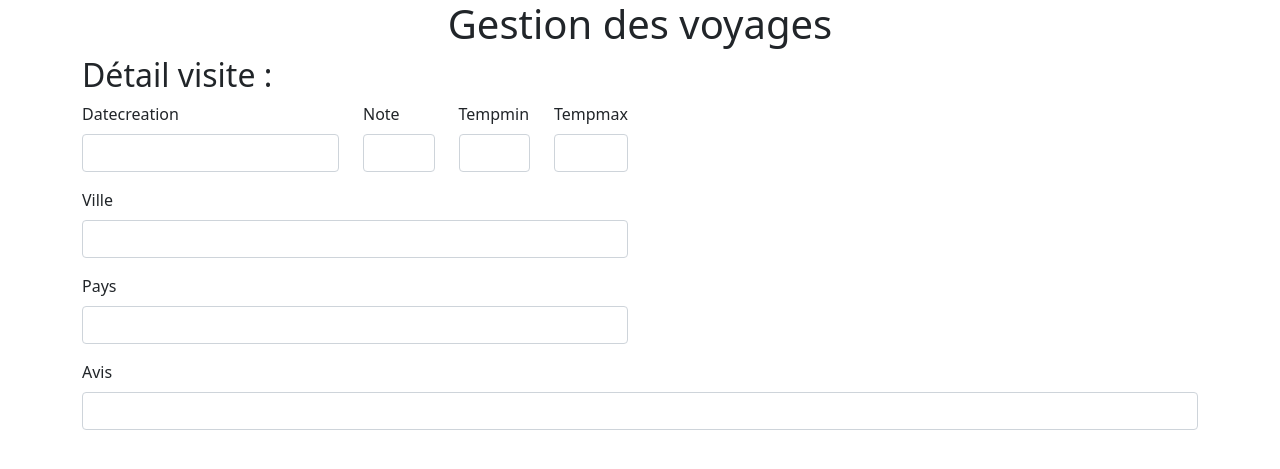
After one commit to Abdallah139375/mesvoyages, a Symfony app: template templates/admin/admin.voyage.edit.html.twig in a window 1280 px wide. The commit adds this page. Shown: the top 469 px of the page. Run offline with Twig, Linux system fonts and the light colour scheme; the template is opened without the code that fills it, so the values that code supplies are empty; form fields are guessed from the names that the template uses; some libraries are stand-ins or nearby versions.

Commit message:
phase 12 :  ORM (formulaire pour modifier une visite)

```diff
--- /dev/null
+++ b/templates/admin/admin.voyage.edit.html.twig
@@ -0,0 +1,34 @@
+{% extends "baseadmin.html.twig" %}
+{% block body %}
+    <h2>Détail visite :</h2>
+    {{ form_start(formvisite) }}
+          <div class="row">
+            <div class="col">
+                <div class="row">
+                    <div class="col-auto">
+                        {{ form_row(formvisite.datecreation) }}
+                    </div>
+                    <div class="col">
+                        {{ form_row(formvisite.note) }}
+                    </div>
+                    <div class="col">
+                        {{ form_row(formvisite.tempmin) }}
+                    </div>
+                    <div class="col">
+                        {{ form_row(formvisite.tempmax) }}
+                    </div>
+                </div>
+                {{ form_row(formvisite.ville) }}
+                {{ form_row(formvisite.pays) }}
+            </div>
+            <div class="col">
+                <!-- emplacement image -->
+            </div>
+        </div>
+        <div class="row">
+            <div class="col">
+                {{ form_row(formvisite.avis) }}
+            </div>
+        </div>
+    {{ form_end(formvisite) }}
+{% endblock %}
--- a/templates/admin/admin.voyages.html.twig
+++ b/templates/admin/admin.voyages.html.twig
@@ -33,7 +33,7 @@
                         {{ visite.datecreationstring }}
                     </td>
                     <td>
-                        <a href="#" class="btn btn-secondary">Editer</a>
+                        <a href="{{ path('admin.voyage.edit', {id:visite.id}) }}" class="btn btn-secondary">Editer</a>
                         <a href="{{ path('admin.voyage.suppr', {id:visite.id}) }}" class="btn btn-danger" onclick="return confirm('Etes-vous sûr de vouloir supprimer {{ visite.ville }} ?')">Supprimer</a>
                     </td>
                 </tr>
```
Also changed, not shown: src/Controller/admin/AdminVoyagesController.php (+21 -1 lines), src/Form/VisiteType.php (+11 -3 lines), 1 other file.
